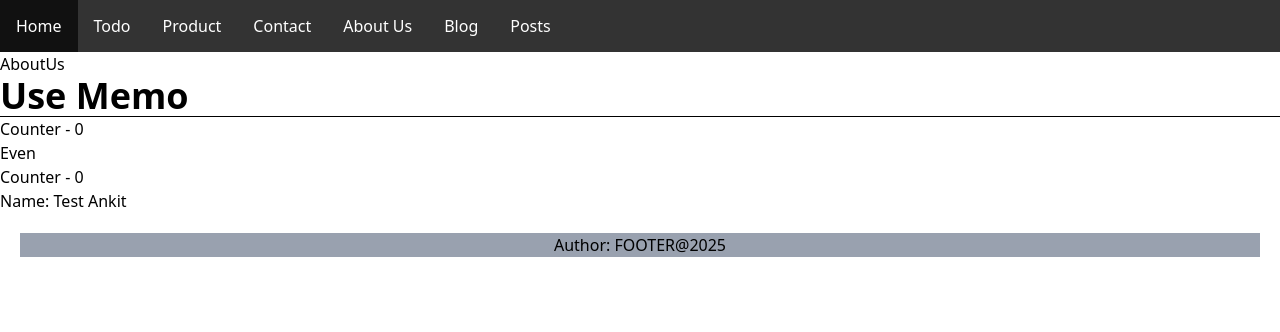
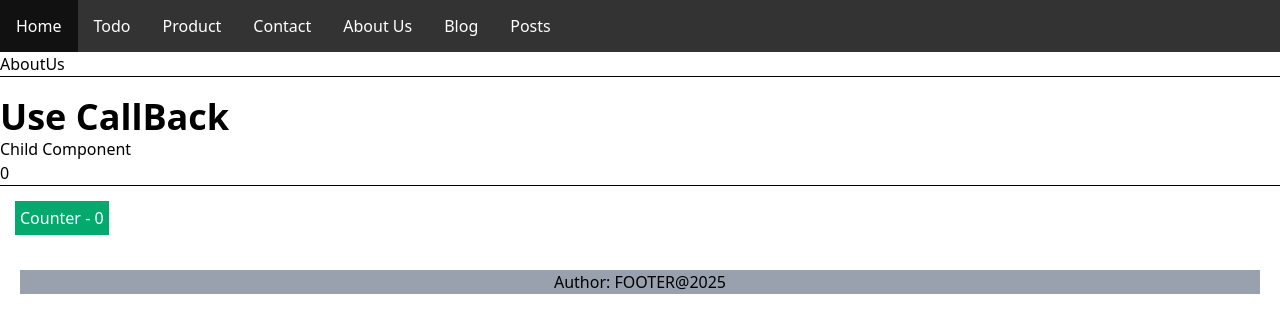
Before and after one commit to Ankitjaviya23/react-learn, a React (Vite) app: page /about in a window 1280 px wide. Shown: the top 332 px of the page. Built offline with nearby package versions, Linux system fonts and the light colour scheme.

Commit message:
Day10-UseCallBack Example.

```diff
--- /dev/null
+++ b/src/component/UseCallback/Child.jsx
@@ -0,0 +1,15 @@
+import React, { memo } from "react";
+
+const Child = ({ countTwo, incTwo }) => {
+  console.log("child component rendered.");
+  return (
+    <>
+      <div>
+        <h1>Child Component </h1>
+        <h2> {countTwo}</h2>
+      </div>
+    </>
+  );
+};
+
+export default memo(Child);
--- /dev/null
+++ b/src/component/UseCallback/UseCallback.jsx
@@ -0,0 +1,30 @@
+import React, { useCallback, useState } from "react";
+import Child from "./Child";
+const CallBackDemo = () => {
+  const [countOne, setCountOne] = useState(0);
+
+  const [countTwo, setCountTwo] = useState(0);
+
+  const incOne = () => {
+    setCountOne(countOne + 1);
+  };
+
+  const incTwo = useCallback(() => {
+    setCountTwo(countTwo + 1);
+  }, countTwo);
+
+  return (
+    <>
+      <div className="container mt-4">
+        <h1 className="text-4xl font-bold">Use CallBack</h1>
+        <Child countTwo={countTwo} incTwo={incTwo} />
+        <hr />
+
+        <button onClick={incOne}> Counter - {countOne} </button>
+        {/* <button onClick={incTwo}> Counter - {countTwo} </button> */}
+      </div>
+    </>
+  );
+};
+
+export default CallBackDemo;
--- a/src/component/UseMemo/Memo.jsx
+++ b/src/component/UseMemo/Memo.jsx
@@ -28,7 +28,6 @@ const Memo = () => {
   return (
     <div className="container">
       <h1 className="text-4xl font-bold">Use Memo</h1>
-      <hr />
 
       <button onClick={incOne}> Counter - {countOne} </button>
 
@@ -40,6 +39,7 @@ const Memo = () => {
 
       <br />
       <button onClick={updateName}> Name: {name} </button>
+      <hr className="mr-5 p-5" />
     </div>
   );
 };
--- a/src/index.css
+++ b/src/index.css
@@ -94,3 +94,16 @@ tr:nth-child(even) {
   box-sizing: border-box;
   animation: rotation 1s linear infinite;
 }
+
+button {
+  background-color: #04aa6d;
+  border: none;
+  color: white;
+  padding: 5px 5px;
+  text-align: center;
+  text-decoration: none;
+  display: inline-block;
+  font-size: 16px;
+  margin: 15px;
+  cursor: pointer;
+}
--- a/src/pages/AboutUs.jsx
+++ b/src/pages/AboutUs.jsx
@@ -1,11 +1,20 @@
 import React from "react";
 
 import Memo from "../component/UseMemo/Memo";
+import CallBackDemo from "../component/UseCallback/UseCallback";
+
 const AboutUs = () => {
   return (
     <>
       <h1>AboutUs</h1>
-      <Memo />
+      <hr />
+      {/* <div className="mt-5">
+        <Memo />
+      </div> */}
+
+      <div className="mt-5">
+        <CallBackDemo />
+      </div>
     </>
   );
 };
```
